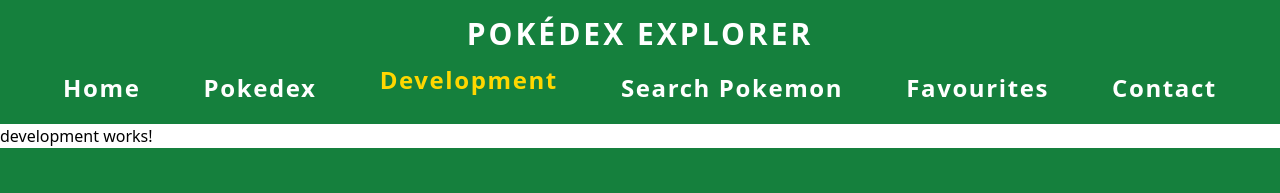
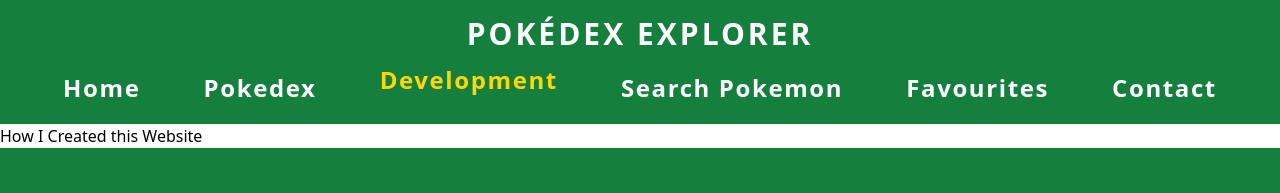
Before and after one commit to AllynnAlvarico/pokemonexplorer, an Angular app: page /development in a window 1280 px wide. Shown: the top 193 px of the page. Built offline with nearby package versions, Linux system fonts and the light colour scheme.

Commit message:
started on development page

```diff
--- a/src/app/development/development.component.html
+++ b/src/app/development/development.component.html
@@ -1 +1,4 @@
-<p>development works!</p>
+<meta name="keywords" content="Pokemons Angular, PokeApi, Typescript">
+<section>
+  <h1>How I Created this Website</h1>
+</section>
```
